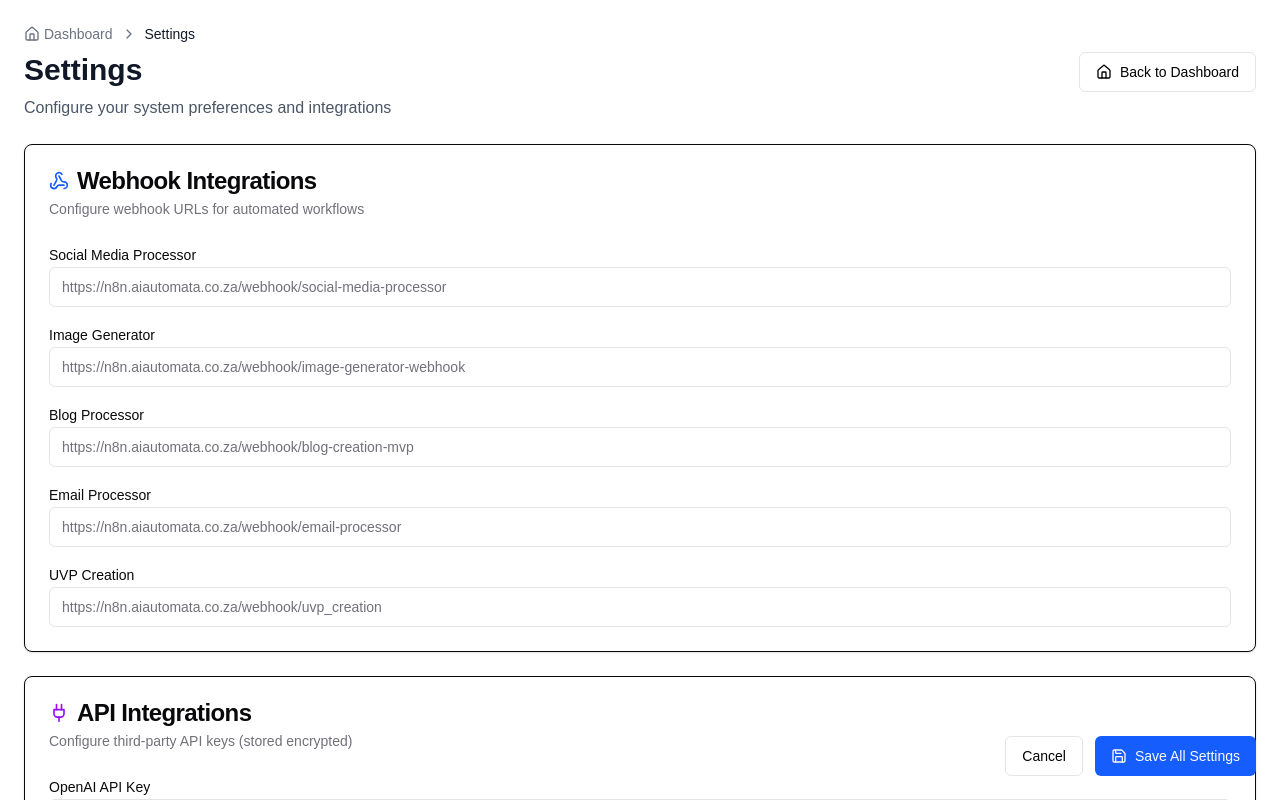
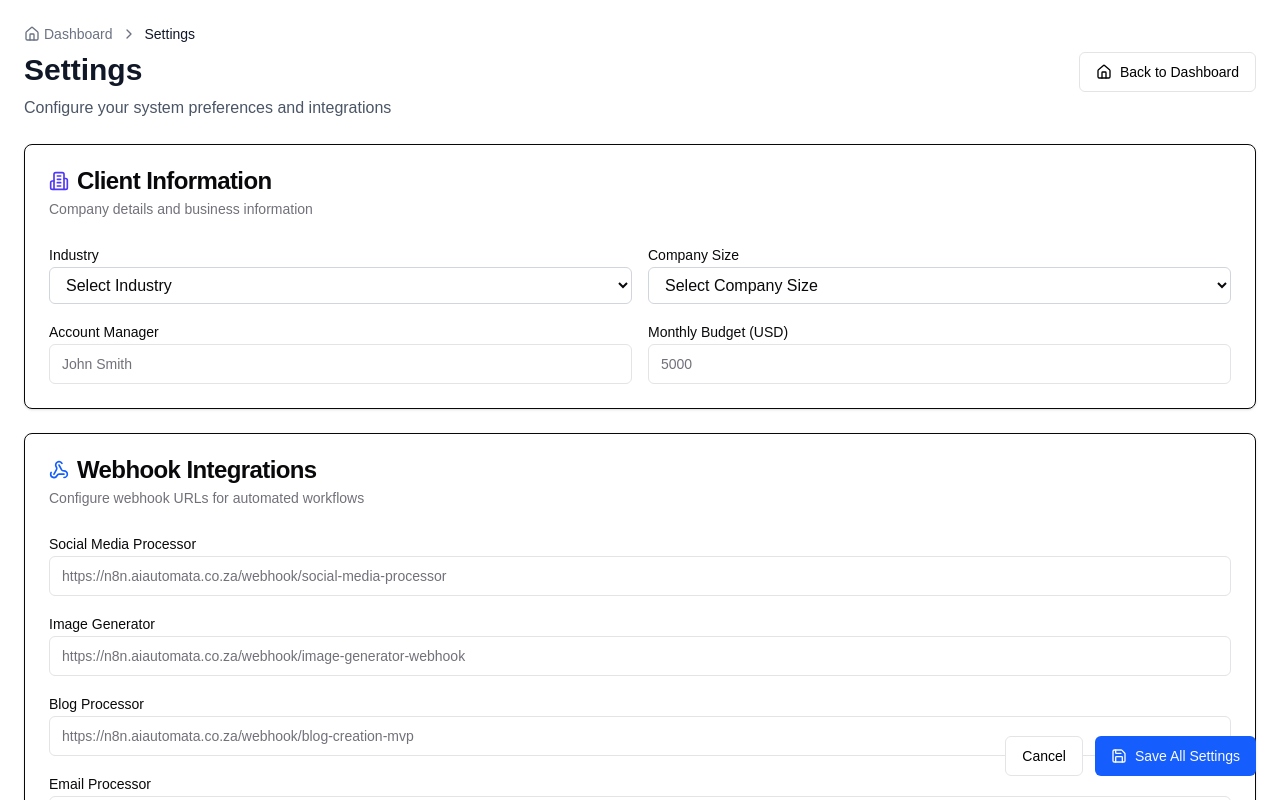
Before and after one commit to jfdercksen/content-engine, a Next.js app: page /dashboard/1/settings in a window 1280 px wide. Shown: the top 800 px of the page. Built offline with nearby package versions, Linux system fonts and the light colour scheme; no server answers.

Commit message:
Add Client Information and Content Preferences fields to Settings page

```diff
--- a/src/app/dashboard/[clientId]/settings/page.tsx
+++ b/src/app/dashboard/[clientId]/settings/page.tsx
@@ -22,7 +22,8 @@ import {
     Check,
     Globe,
     ExternalLink,
-    FileDown
+    FileDown,
+    Building2
 } from 'lucide-react'
 import { toast } from 'sonner'
 
@@ -48,6 +49,14 @@ export default function SettingsPage() {
     const [saving, setSaving] = useState(false)
     const [copied, setCopied] = useState<string | null>(null)
     const [isFirstTime, setIsFirstTime] = useState(false)
+
+    // Client Information
+    const [clientInfo, setClientInfo] = useState({
+        industry: '',
+        companySize: '',
+        accountManager: '',
+        monthlyBudget: ''
+    })
 
     const [webhooks, setWebhooks] = useState({
         social_media_processor: '',
@@ -76,7 +85,8 @@ export default function SettingsPage() {
         default_model: 'gpt-4',
         temperature: '0.7',
         max_tokens: '2000',
-        content_tone: 'professional'
+        content_tone: 'professional',
+        preferred_content_types: ''
     })
 
     const [publishing, setPublishing] = useState({
@@ -124,7 +134,8 @@ export default function SettingsPage() {
             default_model: 'gpt-4',
             temperature: '0.7',
             max_tokens: '2000',
-            content_tone: 'professional'
+            content_tone: 'Professional',
+            preferred_content_types: 'Blog Posts, Social Media, Email Marketing'
         })
 
         setPublishing({
@@ -132,6 +143,14 @@ export default function SettingsPage() {
             default_time: '09:00',
             timezone: 'UTC',
             require_approval: true
+        })
+
+        // Client info left empty - user can fill in
+        setClientInfo({
+            industry: '',
+            companySize: '',
+            accountManager: '',
+            monthlyBudget: ''
         })
 
         setLoading(false)
@@ -229,6 +248,31 @@ export default function SettingsPage() {
         try {
             console.log('💾 Saving all settings for first-time setup...')
 
+            // Save client information to Client Information table (3232)
+            if (clientInfo.industry || clientInfo.companySize || clientInfo.accountManager || clientInfo.monthlyBudget) {
+                console.log('📋 Updating client information...')
+                const clientInfoResponse = await fetch(`/api/admin/clients/${clientId}/update-info`, {
+                    method: 'PATCH',
+                    headers: { 'Content-Type': 'application/json' },
+                    body: JSON.stringify({
+                        step: 6, // Post-onboarding
+                        data: {
+                            industry: clientInfo.industry,
+                            companySize: clientInfo.companySize,
+                            accountManager: clientInfo.accountManager,
+                            monthlyBudget: clientInfo.monthlyBudget ? parseInt(clientInfo.monthlyBudget) : null
+                        }
+                    })
+                })
+
+                if (!clientInfoResponse.ok) {
+                    console.error('⚠️ Failed to save client information, continuing with settings...')
+                } else {
+                    console.log('✅ Client information updated')
+                }
+            }
+
+            // Save settings and preferences to tables 1061 & 1062
             const response = await fetch(`/api/settings/${clientId}`, {
                 method: 'PATCH',
                 headers: {
@@ -252,7 +296,7 @@ export default function SettingsPage() {
                 throw new Error('Failed to save settings')
             }
 
-            console.log('✅ Settings saved successfully')
+            console.log('✅ Settings and preferences saved successfully')
 
             toast.success('🎉 Setup Complete!', {
                 description: 'All settings saved. Redirecting to dashboard...'
@@ -381,6 +425,82 @@ export default function SettingsPage() {
 
             {/* Settings Sections */}
             <div className="grid grid-cols-1 gap-6">
+                {/* Client Information */}
+                <Card>
+                    <CardHeader>
+                        <div className="flex items-center gap-2">
+                            <Building2 className="h-5 w-5 text-indigo-600" />
+                            <CardTitle>Client Information</CardTitle>
+                        </div>
+                        <CardDescription>
+                            Company details and business information
+                        </CardDescription>
+                    </CardHeader>
+                    <CardContent className="space-y-4">
+                        <div className="grid grid-cols-1 md:grid-cols-2 gap-4">
+                            <div className="space-y-2">
+                                <Label htmlFor="industry">Industry</Label>
+                                <select
+                                    id="industry"
+                                    value={clientInfo.industry}
+                                    onChange={(e) => setClientInfo(prev => ({ ...prev, industry: e.target.value }))}
+                                    className="w-full px-3 py-2 border border-gray-300 rounded-md focus:outline-none focus:ring-2 focus:ring-blue-500"
+                                >
+                                    <option value="">Select Industry</option>
+                                    <option value="Automotive">Automotive</option>
+                                    <option value="Software/SaaS">Software/SaaS</option>
+                                    <option value="Professional Services">Professional Services</option>
+                                    <option value="Manufacturing">Manufacturing</option>
+                                    <option value="Healthcare">Healthcare</option>
+                                    <option value="Financial Services">Financial Services</option>
+                                    <option value="E-commerce/Retail">E-commerce/Retail</option>
+                                    <option value="Real Estate">Real Estate</option>
+                                    <option value="Education">Education</option>
+                                    <option value="Other">Other</option>
+                                </select>
+                            </div>
+
+                            <div className="space-y-2">
+                                <Label htmlFor="companySize">Company Size</Label>
+                                <select
+                                    id="companySize"
+                                    value={clientInfo.companySize}
+                                    onChange={(e) => setClientInfo(prev => ({ ...prev, companySize: e.target.value }))}
+                                    className="w-full px-3 py-2 border border-gray-300 rounded-md focus:outline-none focus:ring-2 focus:ring-blue-500"
+                                >
+                                    <option value="">Select Company Size</option>
+                                    <option value="1-10 employees">1-10 employees</option>
+                                    <option value="11-50 employees">11-50 employees</option>
+                                    <option value="51-200 employees">51-200 employees</option>
+                                    <option value="201-500 employees">201-500 employees</option>
+                                    <option value="501+ employees">501+ employees</option>
+                                </select>
+                            </div>
+
+                            <div className="space-y-2">
+                                <Label htmlFor="accountManager">Account Manager</Label>
+                                <Input
+                                    id="accountManager"
+                                    value={clientInfo.accountManager}
+                                    onChange={(e) => setClientInfo(prev => ({ ...prev, accountManager: e.target.value }))}
+                                    placeholder="John Smith"
+                                />
+                            </div>
+
+                            <div className="space-y-2">
+                                <Label htmlFor="monthlyBudget">Monthly Budget (USD)</Label>
+                                <Input
+                                    id="monthlyBudget"
+                                    type="number"
+                                    value={clientInfo.monthlyBudget}
+                                    onChange={(e) => setClientInfo(prev => ({ ...prev, monthlyBudget: e.target.value }))}
+                                    placeholder="5000"
+                                />
+                            </div>
+                        </div>
+                    </CardContent>
+                </Card>
+
                 {/* Webhook Integrations */}
                 <Card>
                     <CardHeader>
@@ -770,13 +890,23 @@ export default function SettingsPage() {
                                     onChange={(e) => setAiSettings(prev => ({ ...prev, content_tone: e.target.value }))}
                                     className="w-full px-3 py-2 border border-gray-300 rounded-md"
                                 >
-                                    <option value="professional">Professional</option>
-                                    <option value="casual">Casual</option>
-                                    <option value="friendly">Friendly</option>
-                                    <option value="authoritative">Authoritative</option>
-                                    <option value="playful">Playful</option>
+                                    <option value="Professional">Professional</option>
+                                    <option value="Casual">Casual</option>
+                                    <option value="Friendly">Friendly</option>
+                                    <option value="Authoritative">Authoritative</option>
+                                    <option value="Playful">Playful</option>
                                 </select>
                             </div>
+                        </div>
+                        <div className="space-y-2">
+                            <Label htmlFor="preferred_content_types">Preferred Content Types</Label>
+                            <Input
+                                id="preferred_content_types"
+                                value={aiSettings.preferred_content_types}
+                                onChange={(e) => setAiSettings(prev => ({ ...prev, preferred_content_types: e.target.value }))}
+                                placeholder="Blog Posts, Social Media, Email Marketing, Video Scripts"
+                            />
+                            <p className="text-xs text-gray-500">Comma-separated list of content types you create</p>
                         </div>
                     </CardContent>
                 </Card>
```
